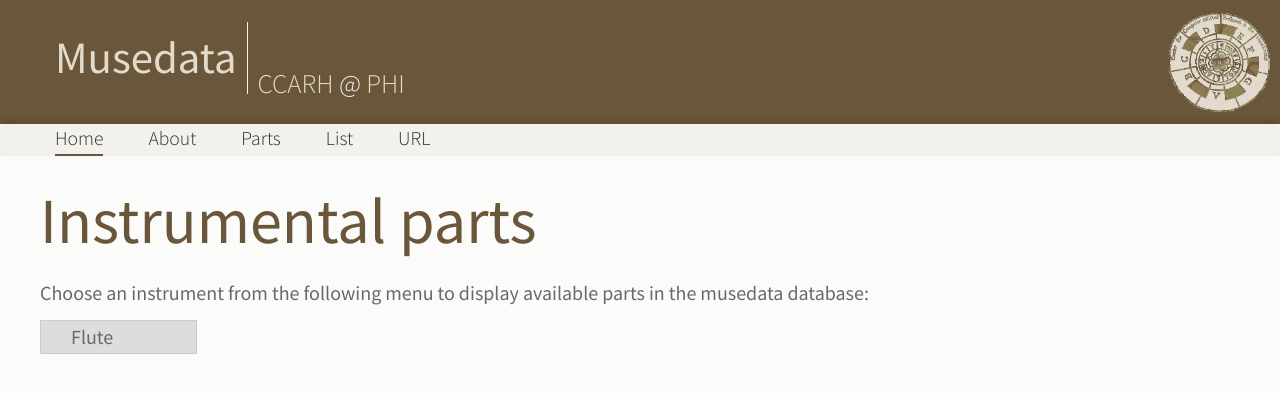
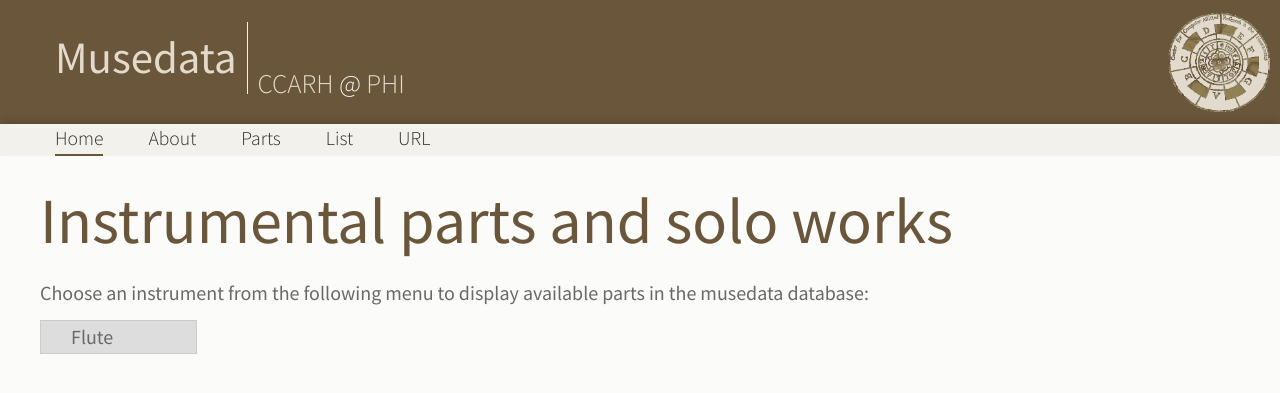
Before and after one commit to musedata/musedata-website, a Jekyll site: the page built from parts/index.md, in a window 1280 px wide. Shown: the top 393 px of the page. Built offline with Jekyll 4.4.1, drawn with Linux system fonts in a browser that asks for light colours; nearby versions of some CDN libraries; our own code applies the rules of GitHub Pages for plain Markdown files; part of the change alters nothing that is shown.

Commit message:
Adjust parts page.

```diff
--- a/_includes/scripts/scripts-common.html
+++ b/_includes/scripts/scripts-common.html
@@ -129,19 +129,20 @@ function PrepareMenuIndexBoth(index) {
 			continue;
 		}
 
-		level1   = cells.LEVEL_1  || "";
-		level2   = cells.LEVEL_2  || "";
-		level3   = cells.LEVEL_3  || "";
-		level4   = cells.LEVEL_4  || "";
-		level5   = cells.LEVEL_5  || "";
-		shortcut = cells.SHORTCUT || "";
-		dataurl  = cells.DATA_URL || "";
-		url      = cells.URL || "";
-		level1   = level1.replace(/^\s+/, "").replace(/^\s+$/, "").replace(/'/g, "ZZZ");
-		level2   = level2.replace(/^\s+/, "").replace(/^\s+$/, "").replace(/'/g, "ZZZ");
-		level3   = level3.replace(/^\s+/, "").replace(/^\s+$/, "").replace(/'/g, "ZZZ");
-		level4   = level4.replace(/^\s+/, "").replace(/^\s+$/, "").replace(/'/g, "ZZZ");
-		level5   = level5.replace(/^\s+/, "").replace(/^\s+$/, "").replace(/'/g, "ZZZ");
+		level1      = cells.LEVEL_1    || "";
+		level2      = cells.LEVEL_2    || "";
+		level3      = cells.LEVEL_3    || "";
+		level4      = cells.LEVEL_4    || "";
+		level5      = cells.LEVEL_5    || "";
+		shortcut    = cells.SHORTCUT   || "";
+		dataurl     = cells.DATA_URL   || "";
+		instrument  = cells.INSTRUMENT || "";
+		url         = cells.URL || "";
+		level1      = level1.replace(/^\s+/, "").replace(/^\s+$/, "").replace(/'/g, "ZZZ");
+		level2      = level2.replace(/^\s+/, "").replace(/^\s+$/, "").replace(/'/g, "ZZZ");
+		level3      = level3.replace(/^\s+/, "").replace(/^\s+$/, "").replace(/'/g, "ZZZ");
+		level4      = level4.replace(/^\s+/, "").replace(/^\s+$/, "").replace(/'/g, "ZZZ");
+		level5      = level5.replace(/^\s+/, "").replace(/^\s+$/, "").replace(/'/g, "ZZZ");
 		if (shortcut.match(/^\s*$/)) { continue; }
 		if (dataurl.match(/^\s*$/)) { continue; }
 		if (!level5.match(/^\s*$/)) { max = 5; }
@@ -207,6 +208,7 @@ function PrepareMenuIndexBoth(index) {
 		}
 		obj.parameters = cells;
 		obj.shortcut = shortcut.replace(/\s+/g, "");
+		obj.instrument = instrument;
 		obj.dataurl = dataurl;
 		obj.url = url;
 		obj["@line"] = i;
--- a/parts/index.md
+++ b/parts/index.md
@@ -11,7 +11,7 @@ summary:
 {% include_relative scripts-local.html %}
 
 
-# Instrumental parts #
+# Instrumental parts and solo works #
 
 Choose an instrument from the following menu to display available
 parts in the musedata database:
@@ -31,6 +31,8 @@ parts in the musedata database:
 	<option value="continuo">Continuo</option>
 	<option value="cembalo">Cembalo</option>
 	<option value="piano">Piano</option>
+	<option value="keyboard">Keyboard</option>
+	<option value="organ">Organ</option>
 </select>
 
 <div style="margin-top:50px;" id="list"></div>
--- a/parts/scripts-local.html
+++ b/parts/scripts-local.html
@@ -44,11 +44,14 @@ function doSearch() {
 		if (path.length < 2) {
 			continue;
 		}
-		if (!path[path.length - 2]["@title"].match(/^parts/i)) {
+//		if (!path[path.length - 2]["@title"].match(/^parts/i)) {
+//			continue;
+//		}
+		var instrument = item["instrument"];
+		if (!instrument) {
 			continue;
 		}
-		var title = item["@title"];
-		if (!title.match(re)) {
+		if (!instrument.match(re)) {
 			continue;
 		}
 		matches.push(item);
@@ -65,7 +68,7 @@ function doSearch() {
 		oitem.cols = [];
 		oitem.names = [];
 		oitem.ids = [];
-		oitem.names.push(item["@title"]);
+		oitem.names.push(item["instrument"]);
 		oitem.ids.push(item["shortcut"]);
 		for (j=0; j<path.length; j++) {
 			if (path[j]["@title"].match(/^parts/i)) {
```
